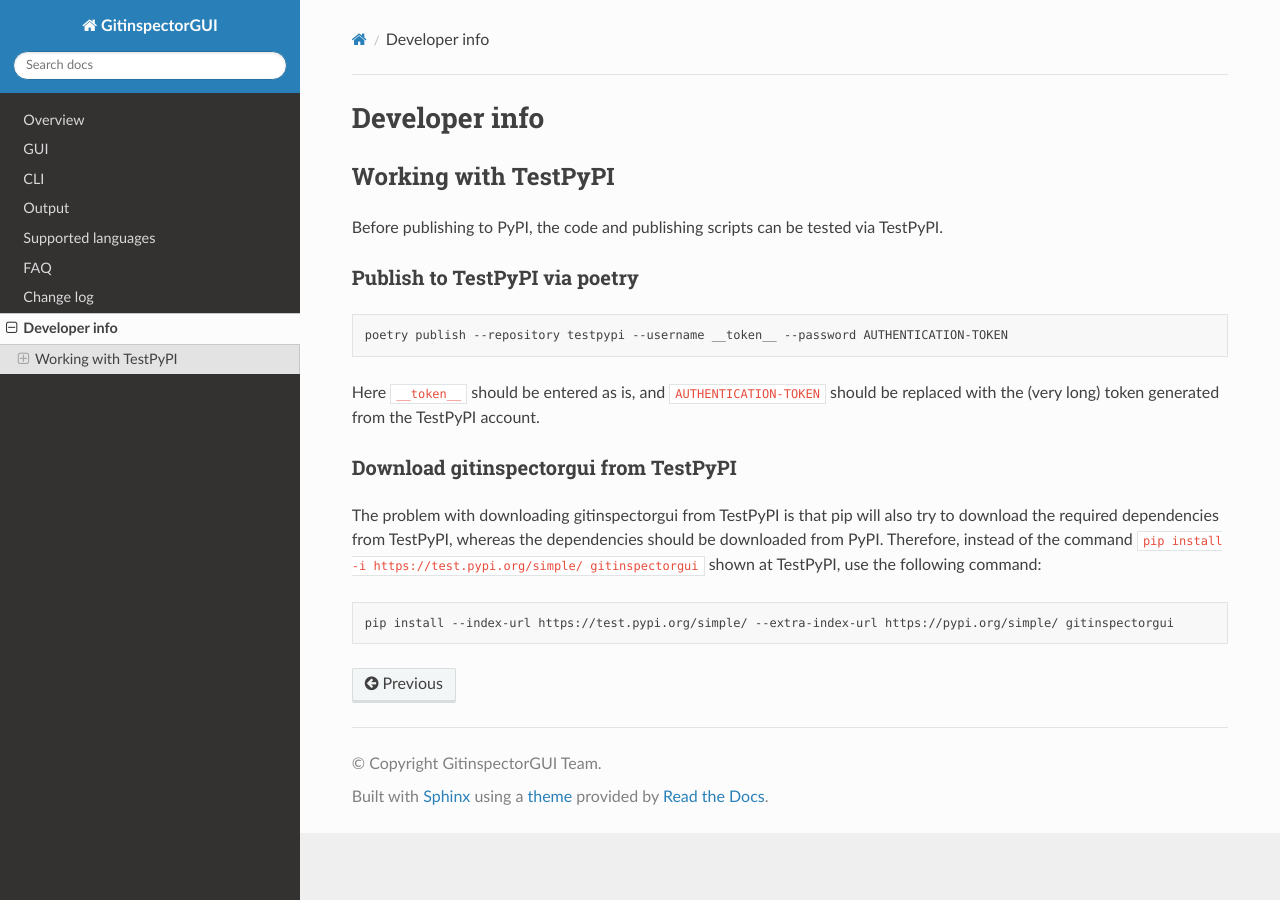
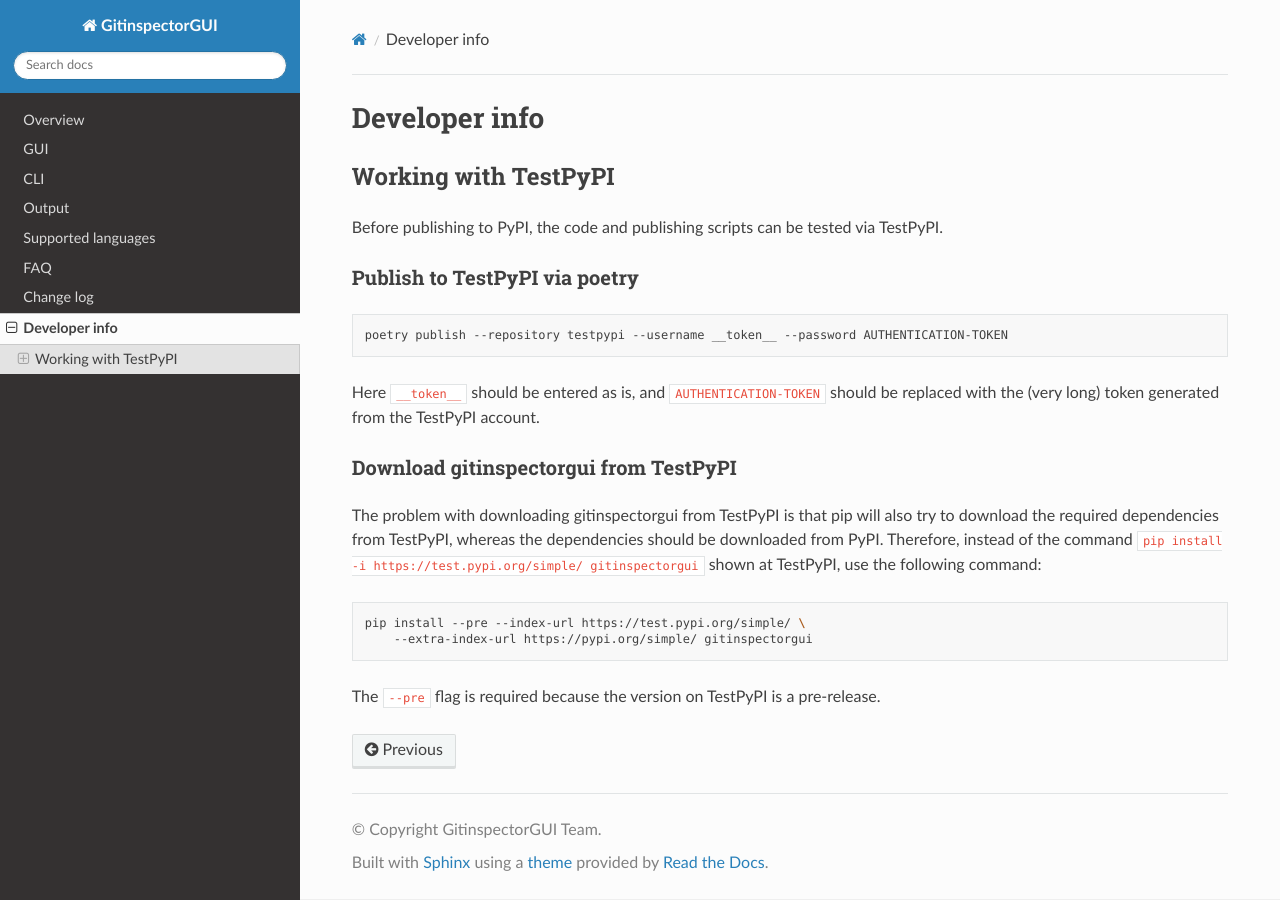
Before and after one commit to davbeek/gitinspectorgui-rtd, a Sphinx documentation site: the page built from docs/source/develop.rst, in a window 1280 px wide. Built offline with Sphinx 7.4.7 and the Read the Docs theme 3.1.0, drawn with Linux system fonts in a browser that asks for light colours.

Commit message:
Add pre-release flag to PyPITest install command

```diff
--- a/docs/source/develop.rst
+++ b/docs/source/develop.rst
@@ -27,4 +27,7 @@
 
 .. code:: bash
 
-  pip install --index-url https://test.pypi.org/simple/ --extra-index-url https://pypi.org/simple/ gitinspectorgui
+  pip install --pre --index-url https://test.pypi.org/simple/ \
+      --extra-index-url https://pypi.org/simple/ gitinspectorgui
+
+The ``--pre`` flag is required because the version on TestPyPI is a pre-release.
```
